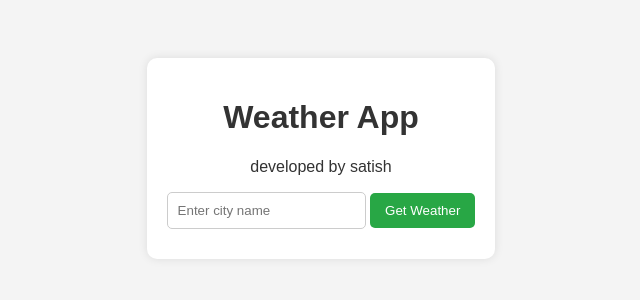
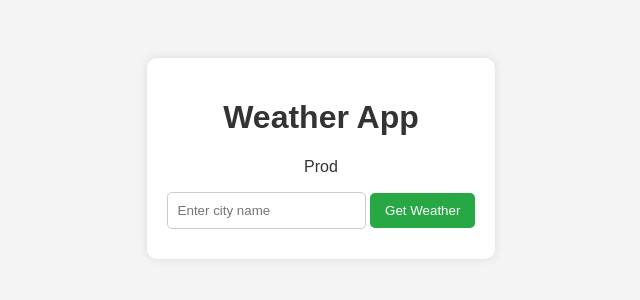
Before and after one commit to satishnaga1/build-Java, a Flask app: page / in a window 1280 px wide. Shown: the top 300 px of the page, without its empty margins (319-959 px from the left). Run offline with Flask 3, Linux system fonts and the light colour scheme.

Commit message:
Update index.html
Changed satish to Prod

```diff
--- a/templates/index.html
+++ b/templates/index.html
@@ -12,7 +12,7 @@
   <body>
     <div class="container">
       <h1>Weather App</h1>
-      <p>developed by satish</p>
+      <p>Prod</p>
       <form method="POST">
         <input type="text" name="city" placeholder="Enter city name" required />
         <button type="submit">Get Weather</button>
```
